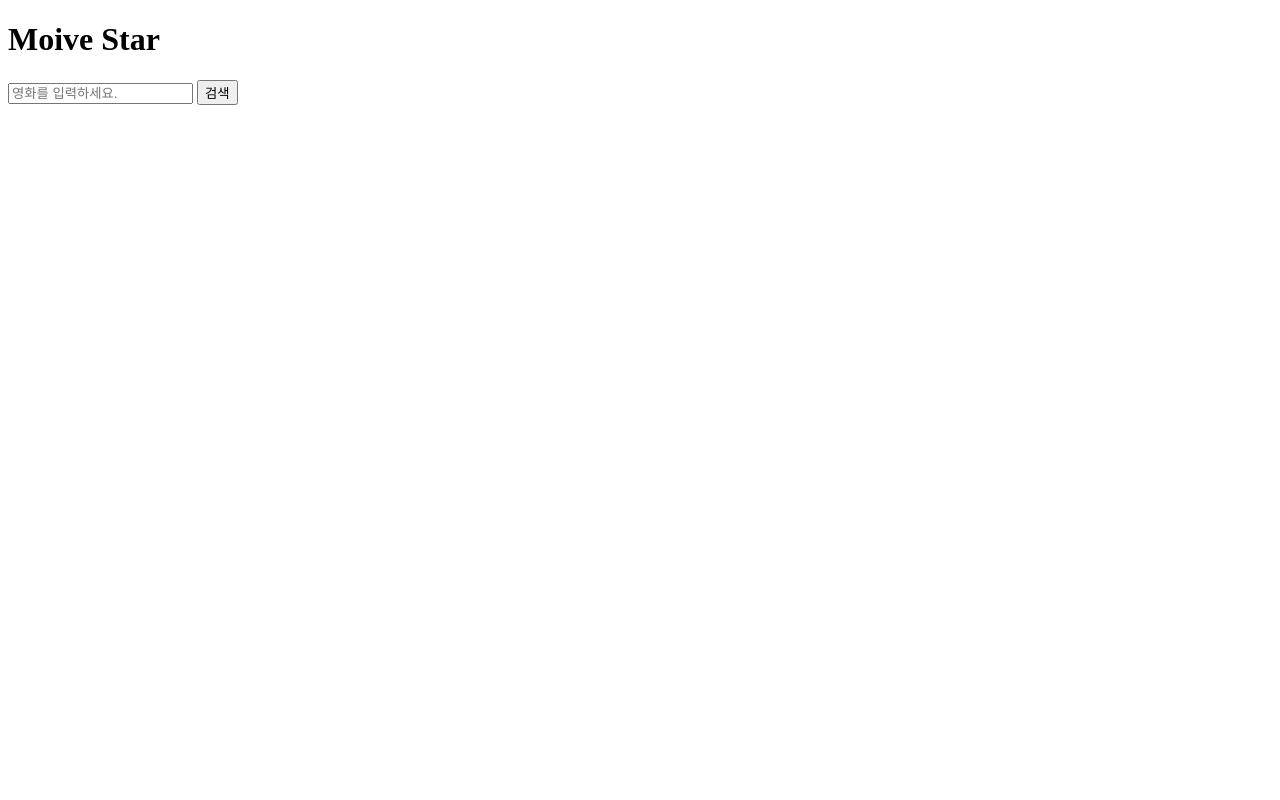
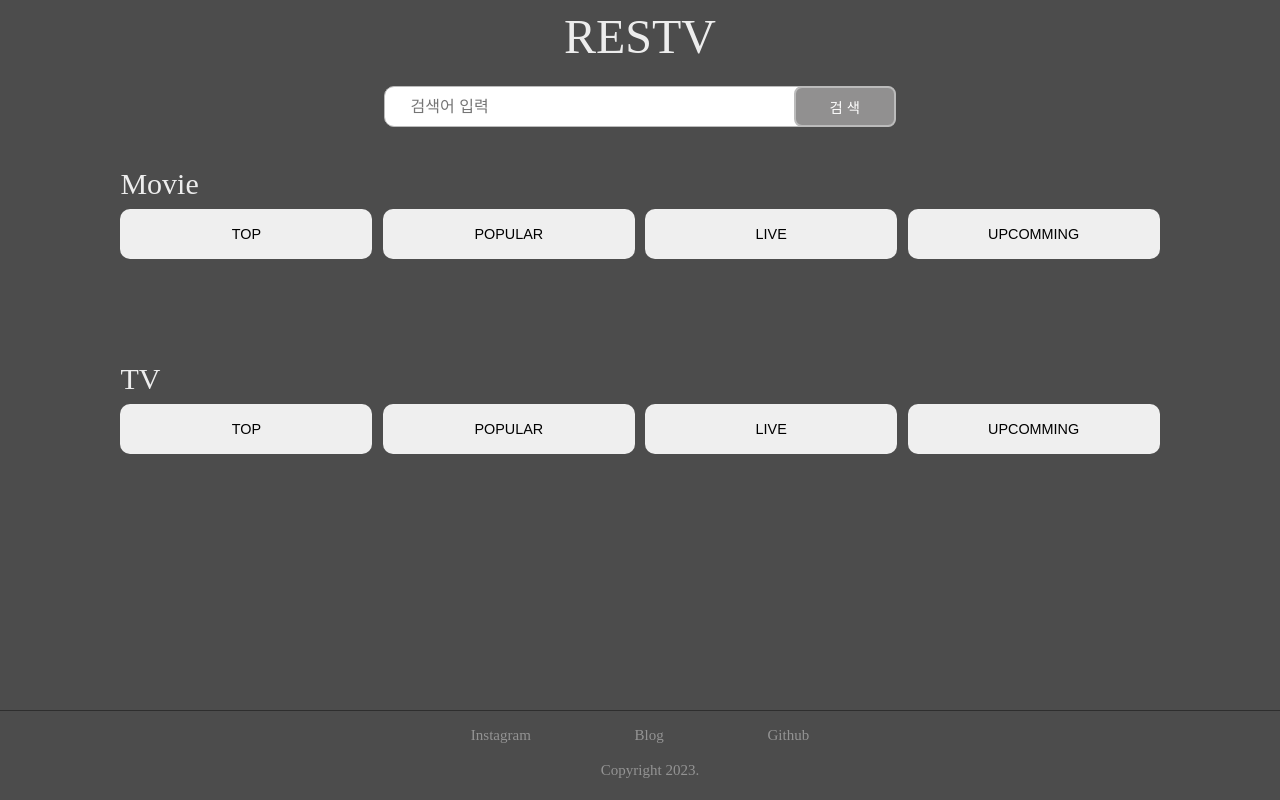
Before and after one commit to whd617/sparta, a plain HTML site: page project/project-sushi/individual/index.html in a window 1280 px wide. Drawn offline with Linux system fonts and the light colour scheme.

Commit message:
After code review, refectoring

```diff
--- a/project/project-sushi/individual/index.html
+++ b/project/project-sushi/individual/index.html
@@ -3,18 +3,57 @@
     <head>
         <meta charset="UTF-8" />
         <meta name="viewport" content="width=device-width, initial-scale=1.0" />
-        <title>Moive Star</title>
-        <script type="module" defer src="move.js"></script>
+        <link rel="stylesheet" href="styles/main.css" />
+        <title>RESTV</title>
+        <script type="module" defer src="./maindirctor/index.js"></script>
     </head>
     <body>
-        <div class="fram">
-            <h1>Moive Star</h1>
-            <input class="searchInput" type="text" placeholder="영화를 입력하세요." />
-            <button class="button">검색</button>
-
-            <div class="cards">
-                <div class="imgPoster"></div>
+        <header>
+            <div class="mainheader">
+                <ul class="maintitle">
+                    <li><a href="./index.html">RESTV</a></li>
+                </ul>
             </div>
-        </div>
+        </header>
+        <section class="seach-section">
+            <form method="get" class="search-area">
+                <div class="search">
+                    <input class="search-input" type="text" placeholder="검색어 입력" />
+                    <input class="search-button" type="submit" value="검 색" name="buttonUp" class="search-button" />
+                </div>
+            </form>
+        </section>
+        <section>
+            <div class="movie-list">
+                <h1 class="movie-list-title">Movie</h1>
+                <form class="movie-lists-button">
+                    <button>TOP</button>
+                    <button>POPULAR</button>
+                    <button>LIVE</button>
+                    <button>UPCOMMING</button>
+                </form>
+            </div>
+        </section>
+        <section>
+            <div class="tv-list">
+                <h1 class="tv-list-title">TV</h1>
+                <form class="tv-lists-button">
+                    <button>TOP</button>
+                    <button>POPULAR</button>
+                    <button>LIVE</button>
+                    <button>UPCOMMING</button>
+                </form>
+            </div>
+        </section>
+        <footer>
+            <nav>
+                <a target="_blank" href="https://www.instagram.com/chooooi_006/">Instagram</a>
+                <a target="_blank" href="https://wlrma-123.tistory.com/">Blog</a>
+                <a target="_blank" href="https://github.com/whd617">Github</a>
+            </nav>
+            <p>
+                <span>Copyright 2023.</span>
+            </p>
+        </footer>
     </body>
 </html>
--- /dev/null
+++ b/project/project-sushi/individual/styles/main.css
@@ -0,0 +1,187 @@
+@import "reset.css";
+
+* {
+    margin: 0;
+    padding: 0;
+    box-sizing: border-box;
+    /* font-family: "Poppins", sans-serif; */
+}
+body {
+    background-color: rgba(0, 0, 0, 0.7);
+}
+/* main title */
+.mainheader {
+    color: rgba(255, 255, 255, 0.9);
+    display: flex;
+    align-items: center;
+    justify-content: center;
+    font-size: 300%;
+}
+.maintitle {
+    margin-top: 1%;
+}
+/* Search Area */
+.seach-section {
+    margin-bottom: -5%;
+}
+
+.search-area {
+    margin-top: 2%;
+    align-items: center;
+    justify-content: center;
+    display: flex;
+    margin-bottom: 0.1%;
+}
+
+.search {
+    position: relative;
+    width: 40%;
+}
+
+.search-input {
+    border: none;
+    outline: none;
+    width: 100%;
+    border: 1px solid #bbb;
+    border-radius: 10px;
+    padding: 2% 23% 2% 5%;
+    font-size: 100%;
+}
+
+.search-button {
+    border: 2px solid #bbb;
+    border-radius: 8px;
+    position: absolute;
+    height: 100%;
+    width: 20%;
+    right: 0px;
+    margin: 0;
+    cursor: pointer;
+    font-size: 90%;
+    color: rgb(255, 255, 255);
+    background-color: rgba(36, 34, 34, 0.5);
+}
+
+/* main contents list frame */
+.movie-list {
+    margin: auto 8% auto 8%;
+    padding-left: 1%;
+    padding-right: 1%;
+}
+
+.movie-list-title {
+    color: rgba(255, 255, 255, 0.9);
+    font-size: 30px;
+    margin-left: 0.5%;
+}
+
+.movie-lists-button {
+    display: flex;
+    align-items: center;
+    justify-content: space-between;
+    flex-direction: row;
+    margin-top: 10px;
+}
+
+.movie-lists-button > button {
+    border: none;
+    outline: none;
+    border-radius: 10px;
+    font-size: 90%;
+    width: 30%;
+    height: 50px;
+    cursor: pointer;
+    display: flex;
+    align-items: center;
+    justify-content: center;
+    flex-direction: column;
+    margin-left: 0.5%;
+    margin-right: 0.5%;
+}
+
+.tv-list {
+    margin: auto 8% auto 8%;
+    padding-left: 1%;
+    padding-right: 1%;
+}
+.tv-list-title {
+    color: rgba(255, 255, 255, 0.9);
+    font-size: 30px;
+    margin-left: 0.5%;
+}
+.tv-lists-button {
+    display: flex;
+    align-items: center;
+    justify-content: space-between;
+    flex-direction: row;
+    margin-top: 10px;
+}
+.tv-lists-button > button {
+    border: none;
+    outline: none;
+    border-radius: 10px;
+    font-size: 90%;
+    width: 30%;
+    height: 50px;
+    cursor: pointer;
+    display: flex;
+    align-items: center;
+    justify-content: center;
+    flex-direction: column;
+    margin-left: 0.5%;
+    margin-right: 0.5%;
+}
+
+/* footer part */
+a {
+    color: inherit;
+    text-decoration: none;
+}
+
+#wrap {
+    min-height: 100vh;
+    position: relative;
+    width: 100%;
+    background-color: #f2f2f2;
+}
+
+section {
+    padding-bottom: 105px;
+}
+
+footer {
+    width: 100%;
+    height: 90px;
+    bottom: 0px;
+    display: flex;
+    align-items: center;
+    justify-content: center;
+    flex-direction: column;
+    position: absolute;
+    border-top: 1px solid rgba(0, 0, 0, 0.4);
+    padding-top: 15px;
+    color: rgba(255, 255, 255, 0.4);
+    font-size: 15px;
+}
+
+footer a {
+    margin: 0px 50px 10px 50px;
+    color: rgba(255, 255, 255, 0.4);
+    font-size: 15px;
+}
+
+footer a:visited {
+    color: rgba(255, 255, 255, 0.4);
+}
+
+footer p {
+    margin-top: 20px;
+    margin-bottom: 20px;
+}
+
+footer p span {
+    display: inline-block;
+    margin-left: 20px;
+}
+
+/* ----------------------------- */
--- /dev/null
+++ b/project/project-sushi/individual/styles/reset.css
@@ -0,0 +1,129 @@
+/* http://meyerweb.com/eric/tools/css/reset/
+   v2.0 | 20110126
+   License: none (public domain)
+*/
+
+html,
+body,
+div,
+span,
+applet,
+object,
+iframe,
+h1,
+h2,
+h3,
+h4,
+h5,
+h6,
+p,
+blockquote,
+pre,
+a,
+abbr,
+acronym,
+address,
+big,
+cite,
+code,
+del,
+dfn,
+em,
+img,
+ins,
+kbd,
+q,
+s,
+samp,
+small,
+strike,
+strong,
+sub,
+sup,
+tt,
+var,
+b,
+u,
+i,
+center,
+dl,
+dt,
+dd,
+ol,
+ul,
+li,
+fieldset,
+form,
+label,
+legend,
+table,
+caption,
+tbody,
+tfoot,
+thead,
+tr,
+th,
+td,
+article,
+aside,
+canvas,
+details,
+embed,
+figure,
+figcaption,
+footer,
+header,
+hgroup,
+menu,
+nav,
+output,
+ruby,
+section,
+summary,
+time,
+mark,
+audio,
+video {
+    margin: 0;
+    padding: 0;
+    border: 0;
+    font-size: 100%;
+    font: inherit;
+    vertical-align: baseline;
+}
+/* HTML5 display-role reset for older browsers */
+article,
+aside,
+details,
+figcaption,
+figure,
+footer,
+header,
+hgroup,
+menu,
+nav,
+section {
+    display: block;
+}
+body {
+    line-height: 1;
+}
+ol,
+ul {
+    list-style: none;
+}
+blockquote,
+q {
+    quotes: none;
+}
+blockquote:before,
+blockquote:after,
+q:before,
+q:after {
+    content: "";
+    content: none;
+}
+table {
+    border-collapse: collapse;
+    border-spacing: 0;
+}
```
